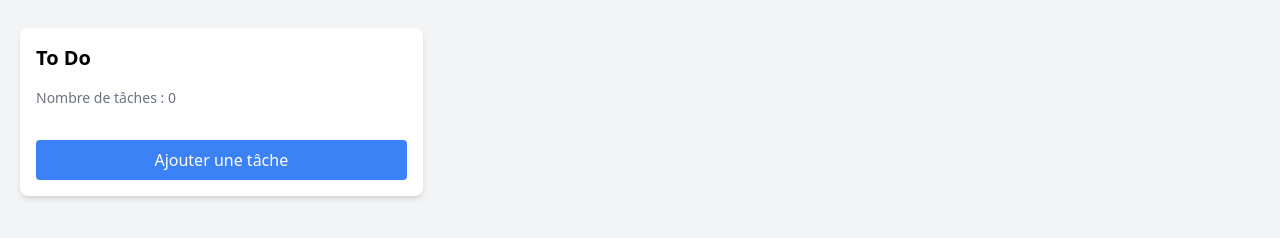
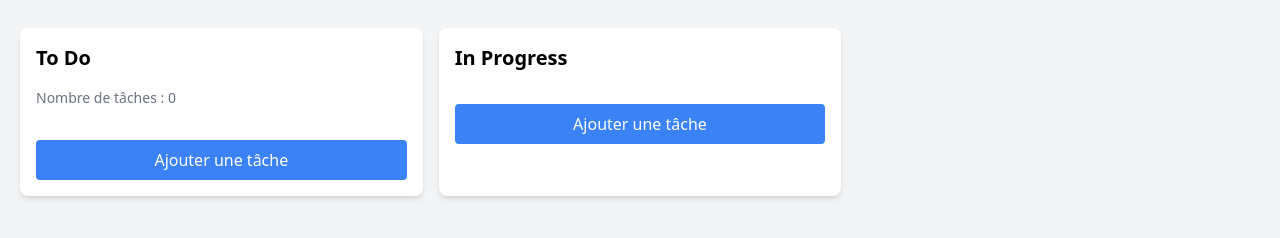
Before and after one commit to Youcode-Classe-E-2024-2025/Nada-zirari-kanban, a website: page index.html in a window 1280 px wide. Shown: the part 148-386 px from the top of the page. Drawn offline with nearby package versions, Linux system fonts and the light colour scheme; files that its build step writes are made by us from their sources.

Commit message:
j'ai ajouté la zone de task doing

```diff
--- a/index.html
+++ b/index.html
@@ -40,5 +40,15 @@
           </div>
           <button onclick="addTask('todo')" class="mt-4 w-full py-2 bg-blue-500 text-white rounded">Ajouter une tâche</button>
         </div>
+
+         <!-- In Progress Column -->
+    <div class="bg-white p-4 rounded-lg shadow-md">
+        <h2 class="text-xl font-semibold mb-4">In Progress</h2>
+        <div id="inProgressList" class="space-y-2">
+          <!-- Tasks will appear here -->
+        </div>
+        <button onclick="addTask('inProgress')" class="mt-4 w-full py-2 bg-blue-500 text-white rounded">Ajouter une tâche</button>
+      </div>
+
 </body>
 </html>
```
